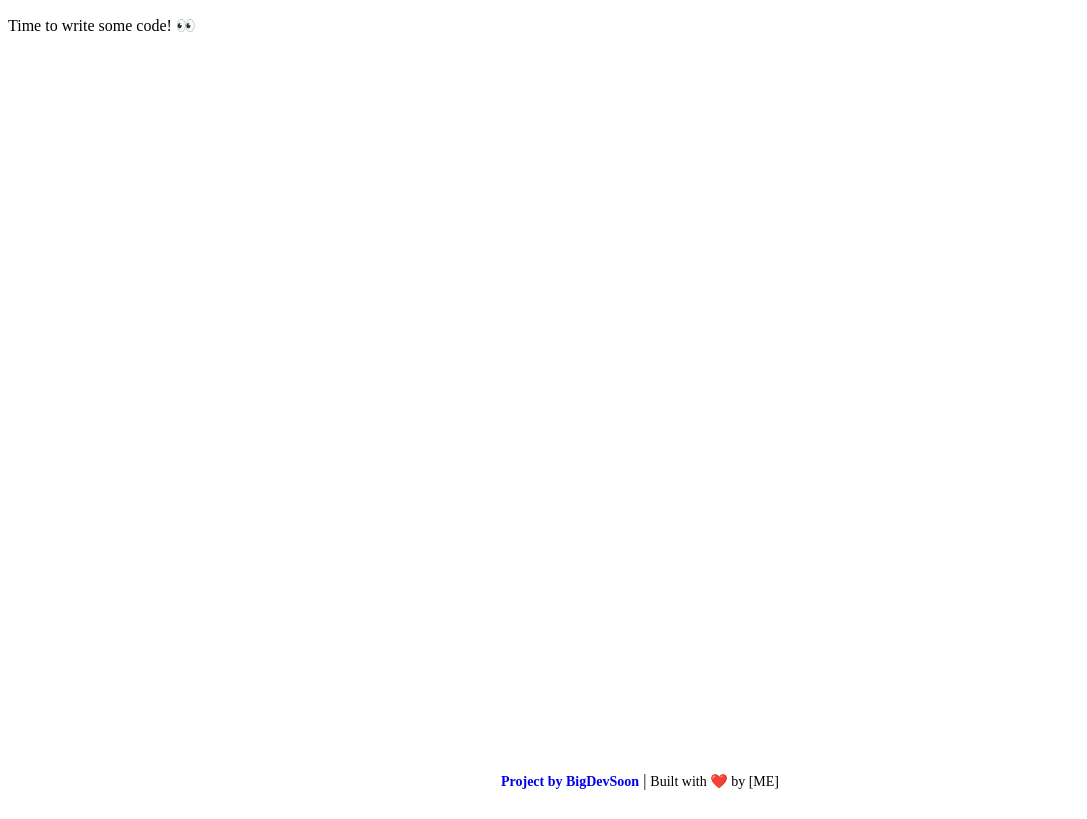
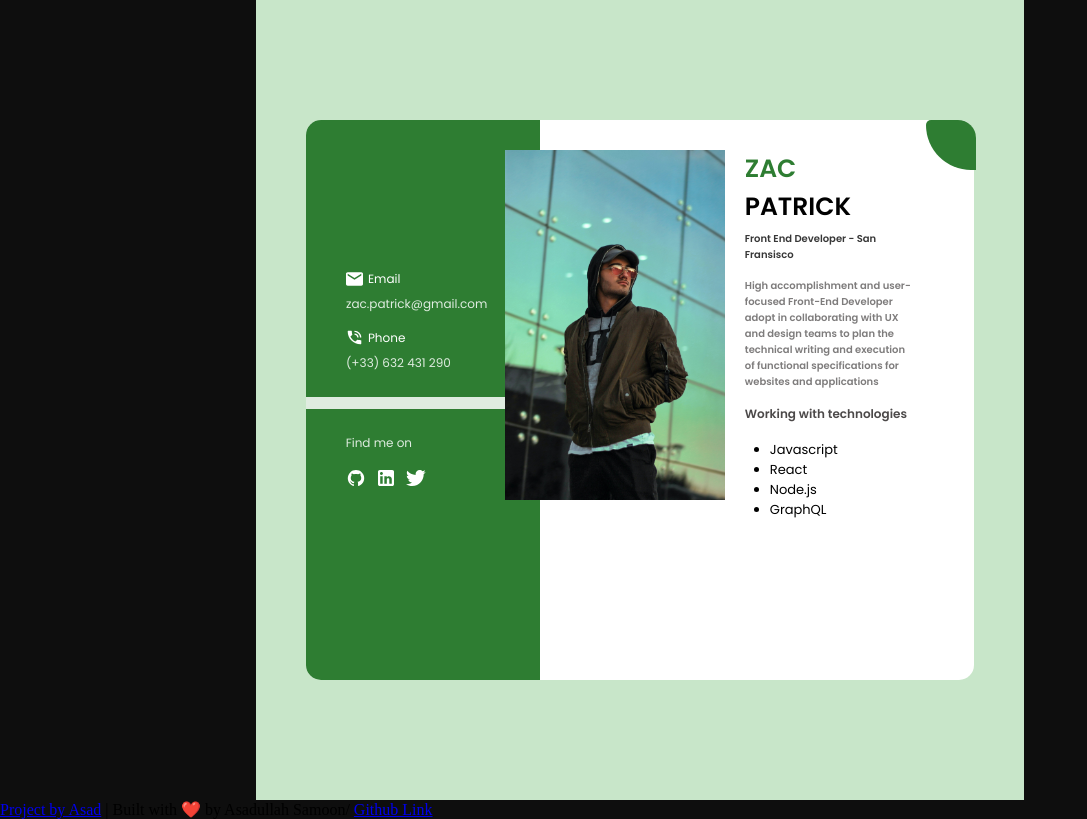
Before and after one commit to AsadullahSamo/business-card, a plain HTML site: page index.html in a window 1280 px wide. Shown: the whole page, without its empty margins (0-1087 px from the left). Drawn offline with Linux system fonts and the light colour scheme.

Commit message:
Add card

```diff
--- a/index.css
+++ b/index.css
@@ -1,19 +1,154 @@
-/* This is an example CSS file, feel free to remove/edit it anytime */
-.footer {
-  position: absolute;
-  bottom: 0;
-  left: 0;
-  right: 0;
-  padding: 10px;
-  text-align: center;
+@font-face {
+  font-family: Poppins-Regular;
+  src: url('./assets/fonts/Poppins-Regular.ttf');
 }
 
-.footer a {
-  font-size: 14px;
-  font-weight: bold;
-  text-decoration: none;
+@font-face {
+  font-family: Poppins-SemiBold;
+  src: url('./assets/fonts/Poppins-SemiBold.ttf');
 }
 
-.footer span {
-  font-size: 14px;
+body{
+  background-color: #0E0E0E;
+  overflow: hidden;
+  box-sizing: border-box;
+  margin: 0;
+  padding: 0;
 }
+
+/* Center the below div*/
+
+div.container {
+  width: 60%;
+  height: 100vh;
+  display: flex;
+  margin: auto;
+  background-color: #C8E6C9;
+}
+
+div.card {
+  margin: auto;
+  width: 87%;
+  height: 70vh;
+  background-color: #fff;
+  border-radius: 15px;
+}
+
+div.card div.left {
+  width: 35%;
+  height: 100%;
+  float: left;
+  background-color: #2E7D32;
+  border-radius: 15px 0 0 15px;
+  font-family: Poppins-Regular;
+  color: white;
+}
+div.images {
+  margin-top: 150px;
+}
+figure img{
+  height: 17px;
+}
+
+figure p {
+  font-size: 12px;
+}
+figure p:nth-child(3) {
+  color: #DFECE0;
+  margin: -5px 0 5px
+}
+
+figure img:nth-child(1) {
+  float: left;
+  margin-right: 5px;
+}
+
+hr {
+  margin: 25px auto;
+  border: 6px solid #DFECE0;
+}
+
+div.images > p {
+  font-size: 12px;
+  color: #DFECE0;
+  margin-left: 17%;
+}
+
+div.left ul img{
+  display: flex;
+  justify-content: center;
+  align-items: center;
+  height: 20px;
+  float: left;
+  margin: 0 10px 0 0;
+}
+
+div.right div.content {
+  display: flex;
+  flex-direction: column;
+}
+
+div.right img {
+  float: left;
+  height: 350px;
+  width: 220px;
+  object-fit: cover;
+  margin: 30px 20px 30px -35px;
+}
+
+div.right div.content p{
+  margin-top: 30px;
+  font-family: Poppins-SemiBold;
+  font-weight: bolder;
+  font-size: 25px;
+}
+
+div.right div.content p span#zac {
+  color: #2E7D32;
+}
+
+div.right div.content p.titles {
+  font-size: 10px;
+  color: #373737;
+  margin-top: -20px;
+  font-weight: bolder;
+}
+
+div.right div.content p:nth-child(3) {
+  color: #7e7c7c;
+  margin : 5px 0 35px;
+  font-size: 10px;
+  width: 95%;
+}
+
+div.right div.content p:nth-child(4) {
+  font-size: 12px;
+  color: #4c4949;
+}
+
+div.right ul {
+  margin-top: 5px;
+  margin-left: -15px;
+  font-family: Poppins-Regular;
+  font-size: 13px;
+  font-weight: 500;
+}
+
+div.right div.circle-1, div.right div.circle-2 {
+  width: 50px;
+  height: 50px;
+  border-radius: 10% 36% 0% 90%;
+  background-color: #2E7D32;
+  float: right;
+  margin-top: 0;
+  margin-right: -2px;
+}
+
+/* div.right div.circle-2 {
+  width: 60px;
+  height: 50px;
+  border-radius: 0%;
+  background-color: #C8E6C9;
+  margin-top: -40px;
+  margin-right: -70px;
+} */
--- a/index.html
+++ b/index.html
@@ -4,18 +4,63 @@
     <bds />
     <link rel="stylesheet" href="index.css" />
     <script src="index.js" defer></script>
+    <link rel="stylesheet" href="index.css">
     <title>BigDevSoon - Business Card Project</title>
   </head>
+
   <body>
     <!-- Place below is for your own exciting code -->
-    <p>Time to write some code! 👀</p>
+    <div class="container">
+      <div class="card">
+        <div class="left">
+          <div class="images">
+            <figure>
+              <img src="./assets/icons/email-icon.svg" alt="Email icon">
+              <p>Email</p>
+              <p> zac.patrick@gmail.com</p>
+            </figure>
+            <figure>
+              <img src="./assets/icons/phone-icon.svg" alt="Phone icon">
+              <p>Phone</p>
+              <p> (+33) 632 431 290 </p>
+            </figure>
+            <hr>
+            <p> Find me on </p>
+          </div>
+          <ul>
+            <a href="www.github.com"> <img src="./assets/icons/github-icon.svg" alt="Github icon"> </a>
+            <a href="www.linkedin.com"> <img src="./assets/icons/linkedin-icon.svg" alt="Linkedin icon"> </a>
+            <a href="www.twitter.com"> <img src="./assets/icons/twitter-icon.svg" alt="Twitter icon"> </a>
+          </ul>
+        </div>
+
+        <div class="right">
+          <div class="circle-1"> </div>
+          <!-- <div class="circle-2"> </div> -->
+          <img src="./assets/images/user-photo.jpg" alt="User Photo">
+          <div class="content">
+            <p > <span id="zac">ZAC</span> <br> <span id="patrick">PATRICK</span> </p>
+              <p class="titles"> Front End Developer - San Fransisco </p>
+              <p>High accomplishment and user-focused Front-End Developer adopt in collaborating with UX and design teams to plan the technical writing and execution of functional specifications for websites and applications</p>
+              <p class="titles"> Working with technologies </p>
+              <ul>
+                <li>Javascript</li>
+                <li>React</li>
+                <li>Node.js</li>
+                <li>GraphQL</li>
+              </ul>
+          </div>
+        </div>
+      </div>
+    </div>
     <!-- Change the [ME] part to your own name/GitHub link -->
     <div class="footer">
       <a href="https://bigdevsoon.me" target="_blank" rel="noopener noreferrer"
-        >Project by BigDevSoon</a
+        >Project by Asad</a
       >
       |
-      <span>Built with ❤️ by [ME]</span>
+      <span>Built with ❤️ by Asadullah Samoon/ <a href="https://github.com/AsadullahSamo/business-card">Github Link</a> </span>
     </div>
   </body>
+
 </html>
```
